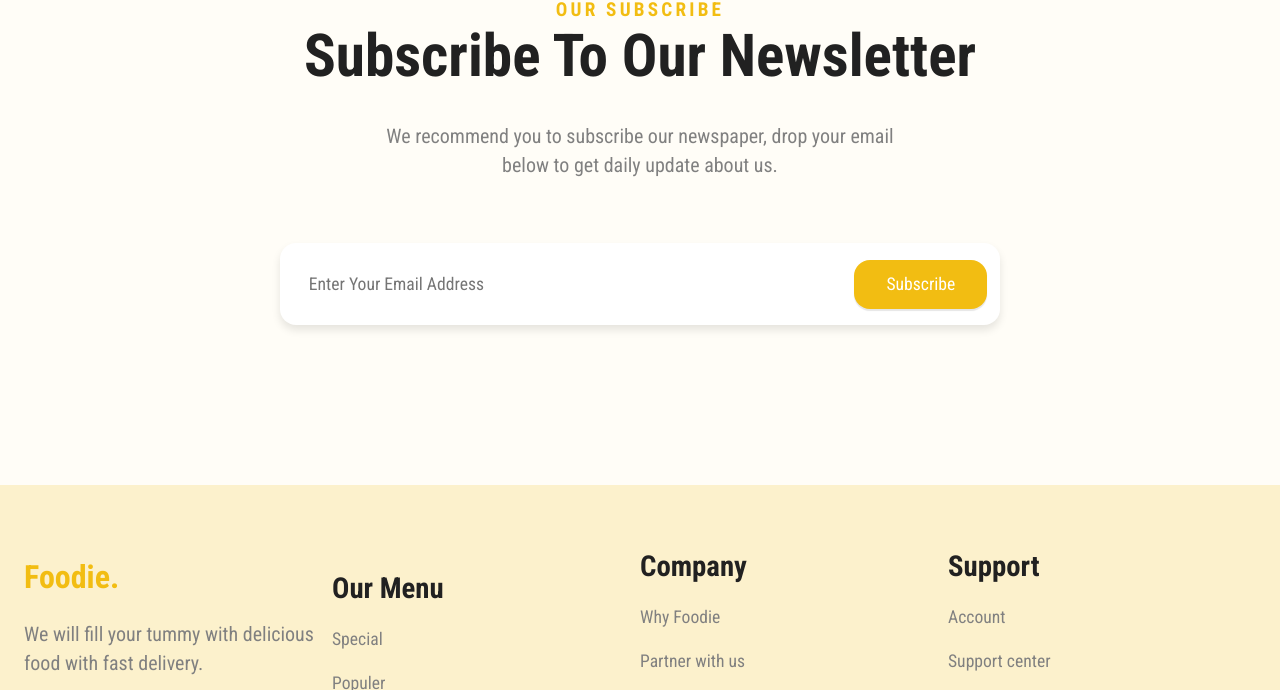
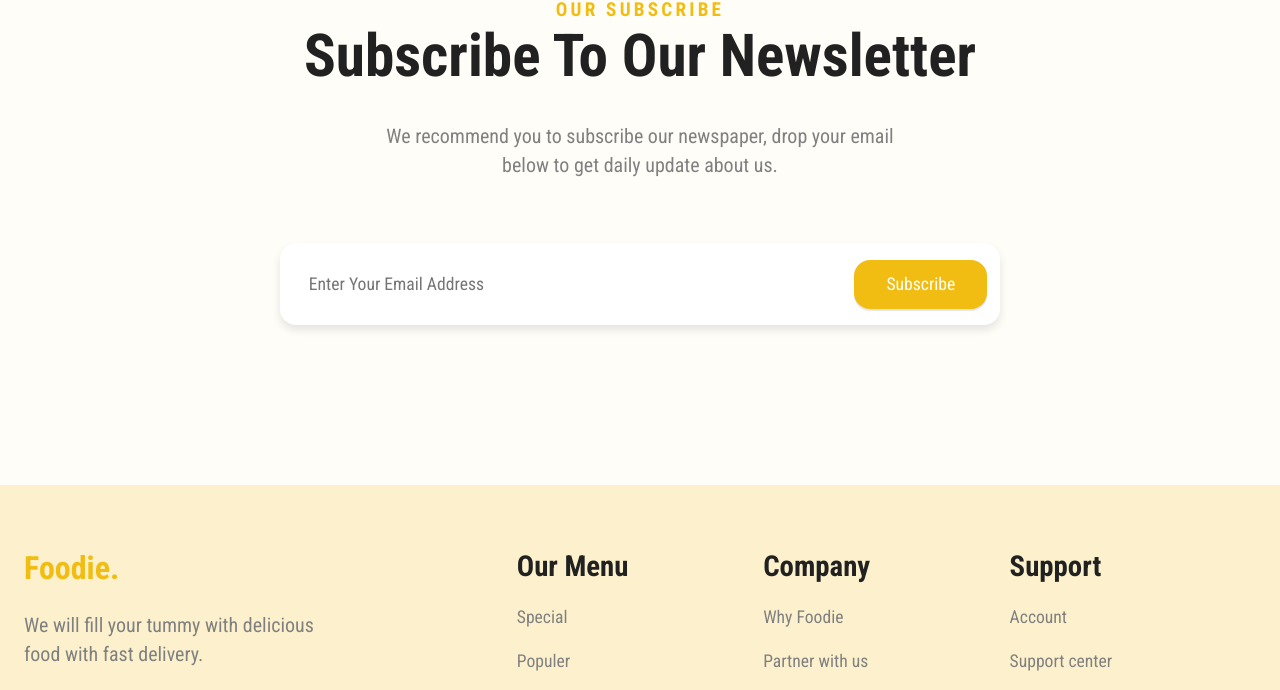
Before and after one commit to syedmossarafhossain/smh-Food-Delivery, a plain HTML site: page index.html in a window 1280 px wide. Shown: the part 3205-3895 px from the top of the page. Drawn offline with nearby package versions, Linux system fonts and the light colour scheme.

Commit message:
Update style.css

```diff
--- a/style.css
+++ b/style.css
@@ -337,8 +337,16 @@ input[type="email"]:focus {
     background: var(--hint-yellow);
 }
 
+.footer-container .flex {
+    align-items: flex-start;
+}
+
 .footer-wrapper {
     flex: 1;
+}
+
+.footer-wrapper:nth-child(1) {
+    flex: 2;
 }
 
 .footer-wrapper .social-icon {
```
